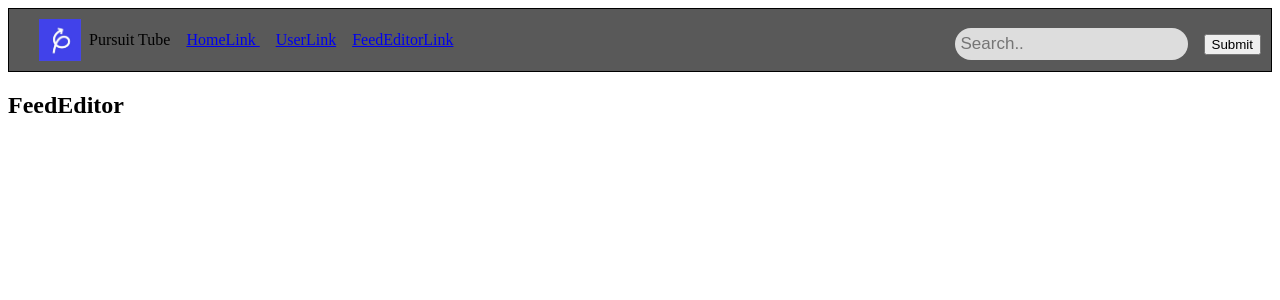
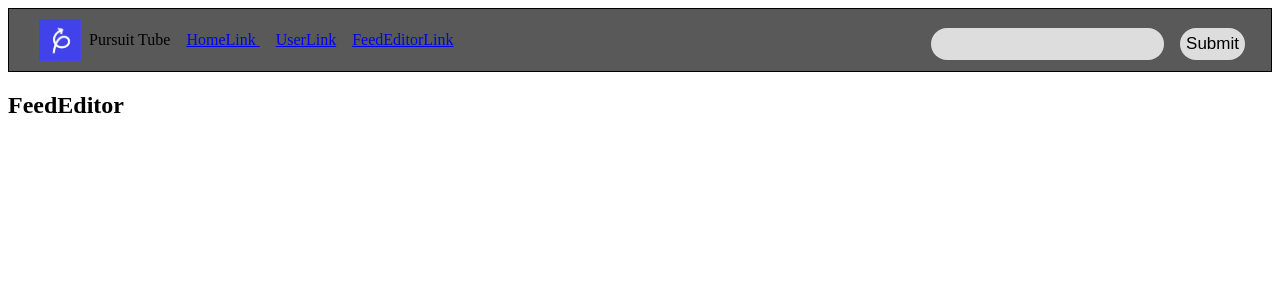
Before and after one commit to nicolehopkins/PursuitTube, a React (Create React App) app: page /feedEditorLink in a window 1280 px wide. Shown: the top 300 px of the page. Built offline with nearby package versions, Linux system fonts and the light colour scheme.

Commit message:
added function to search bar

```diff
--- a/src/App.js
+++ b/src/App.js
@@ -1,12 +1,18 @@
 import React, { Component } from 'react';
 import Nav from './components/Nav';
 
+
 import './App.css';
+
 
 class App extends Component {
   render() {
     return (
+        <>
+
         <Nav />
+
+        </>
     );
   }
 }
--- a/src/components/Nav.js
+++ b/src/components/Nav.js
@@ -4,6 +4,7 @@ import HomeLink from './HomeLink';
 import UserLink from './UserLink';
 import FeedEditorLink from './FeedEditorLink';
 import './Nav.css';
+import Search from './Search'
 
 class Nav extends Component {
     render() {
@@ -23,10 +24,7 @@ class Nav extends Component {
                                 <li><Link to={'/feedEditorLink'} className="nav-link">FeedEditorLink</Link></li>
                             </ul>
                         </div>
-                        <div className="search-container">
-                            <input type="text" placeholder="Search.." name="search" />
-                            <button type="submit">Submit</button>
-                        </div>
+                    <Search />
                     </div>
 
 
--- a/src/components/Search.js
+++ b/src/components/Search.js
@@ -0,0 +1,34 @@
+import React from 'react';
+
+class Search extends React.Component {
+    constructor(props) {
+      super(props);
+      this.state = {input: ''};
+
+      this.handleChange = this.handleChange.bind(this);
+      this.handleSubmit = this.handleSubmit.bind(this);
+    }
+
+    handleChange(event) {
+        console.log("E is:",event.target.value)
+      this.setState({input: event.target.value});
+    }
+
+    handleSubmit(event) {
+      alert('clicked ' + this.state.value);
+      event.preventDefault();
+    }
+
+    render() {
+      return (
+        <form onSubmit={this.handleSubmit}>
+        <label>
+            <input type="text" value={this.state.input} onChange={this.handleChange} />
+        </label>
+        <input type="submit" value="Submit" />
+        </form>
+      );
+    }
+  }
+
+  export default Search;
```
